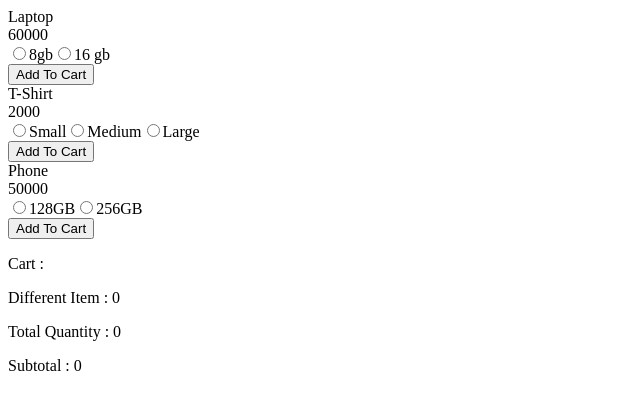
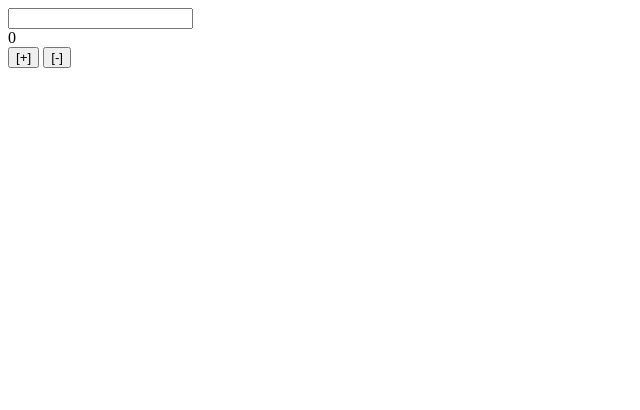
Before and after one commit to kunaladhav/playground, a React (Vite) app in the folder playground/: page / in a window 1280 px wide. Shown: the top 410 px of the page, without its empty margins (0-640 px from the left). Built offline with nearby package versions, Linux system fonts and the light colour scheme.

Commit message:
Completed Day 34 Assignment

```diff
--- a/playground/src/App.jsx
+++ b/playground/src/App.jsx
@@ -35,7 +35,8 @@
 // import ShopCheckout from "./Pages/ShopCheckout";
 // import ShopStock from "./Pages/ShopStock";
 // import ShopVariants from "./Pages/ShopVariants";
-import LocalShop2 from "./Pages/LocalShop2";
+// import LocalShop2 from "./Pages/LocalShop2";
+import UseEffectRun from "./components/UseEffectRun";
 
 function App() {
   // const [cart, setCart] = useState([]);
@@ -83,7 +84,8 @@
         {/* <ShopCheckout /> */}
         {/* <ShopStock /> */}
         {/* <ShopVariants /> */}
-        <LocalShop2 />
+        {/*<LocalShop2 />*/}
+        <UseEffectRun />
       </div>
     </>
   );
--- /dev/null
+++ b/playground/src/components/UseEffectRun.jsx
@@ -0,0 +1,48 @@
+import { useEffect, useState } from "react";
+
+const UseEffectRun = () => {
+  const [text, setText] = useState("");
+  const [count, setCount] = useState(0);
+
+  const increment = () => {
+    setCount((prev) => {
+      return prev + 1;
+    });
+  };
+
+  const decrement = () => {
+    setCount((prev) => prev - 1);
+  };
+
+  useEffect(() => {
+    console.log("useEffect 1 Ran");
+  });
+  useEffect(() => {
+    console.log("useEffect 2 Ran");
+  }, []);
+  useEffect(() => {
+    console.log("useEffect 3 Ran");
+  }, [count]);
+
+  useEffect(() => {
+    console.log("Text effect ran");
+  }, [text]);
+
+  return (
+    <div>
+      <div>
+        <input
+          type="text"
+          value={text}
+          onChange={(e) => setText(e.target.value)}
+        />{" "}
+        <br />
+        {count} <br />
+        <button onClick={() => increment()}>[+]</button>{" "}
+        <button onClick={() => decrement()}>[-]</button> <br />
+      </div>
+    </div>
+  );
+};
+
+export default UseEffectRun;
```
